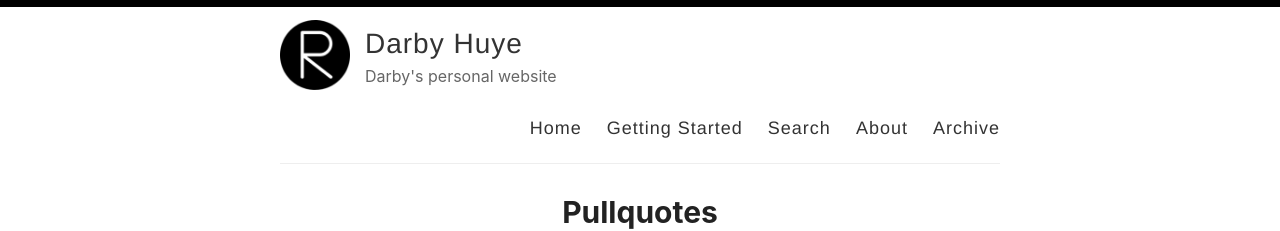
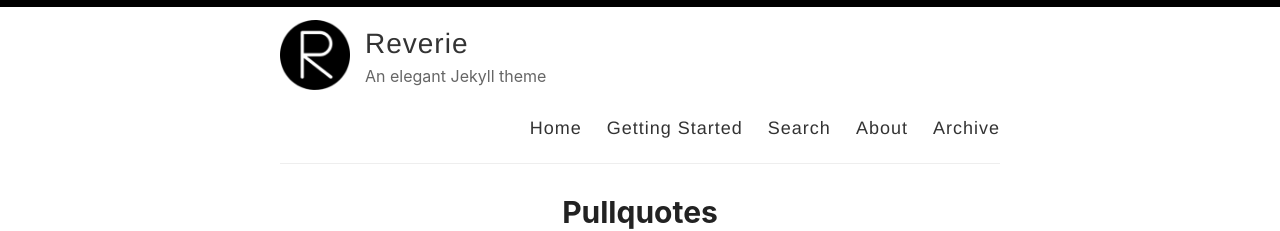
Before and after one commit to darbyhuye/darbyhuye.github.io, a Jekyll site: the page built from index.html, in a window 1280 px wide and 900 px high. Shown: the top 231 px of the window. Built offline with Jekyll 4.4.1, drawn with Linux system fonts in a browser that asks for light colours; the list of posts is cut into pages by our own code.

Commit message:
Update _config.yml

```diff
--- a/_config.yml
+++ b/_config.yml
@@ -3,13 +3,13 @@
 #
 
 # Name of your site (displayed in the header)
-name: Darby Huye
+name: Reverie
 
 # Name of the author
-author: Darby Huye
+author: Amit Merchant
 
 # Short bio or description (displayed in the header)
-description: Darby's personal website
+description: An elegant Jekyll theme
 
 # URL of your avatar or profile pic (you could use your GitHub profile pic)
 avatar: /images/reverie.png
@@ -21,15 +21,15 @@
 # Includes an icon in the footer for each username you enter
 footer-links:
   dribbble:
-  email:
+  email: amit.d.merchant@gmail.com
   facebook:
   flickr:
-  github:
+  github: amitmerchant1990/reverie
   instagram:
   linkedin:
   pinterest:
   rss: rss
-  twitter:
+  twitter: amit_merchant
   stackoverflow:
   youtube: # channel/<your_long_string> or user/<user-name>
   googleplus: # anything in your profile username that comes after plus.google.com/
@@ -48,14 +48,14 @@
 
 # Your website URL (e.g. http://amitmerchant1990.github.io or http://www.amitmerchant.com)
 # Used for Sitemap.xml and your RSS feed
-url: http://darbyhuye.github.io
-enforce_ssl: http://darbyhuye.github.io
+url: http://www.amitmerchant.com/reverie
+enforce_ssl: https://www.amitmerchant.com/reverie
 
 # If you're hosting your site at a Project repository on GitHub pages
 # (http://yourusername.github.io/repository-name)
 # and NOT your User repository (http://yourusername.github.io)
 # then add in the baseurl here, like this: "/repository-name"
-baseurl: "/"
+baseurl: "/reverie"
 
 #
 # !! You don't need to change any of the configuration flags below !!
```
